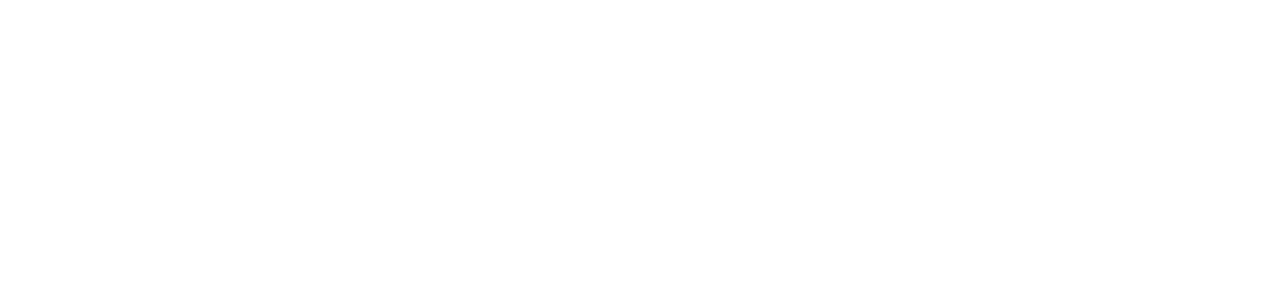
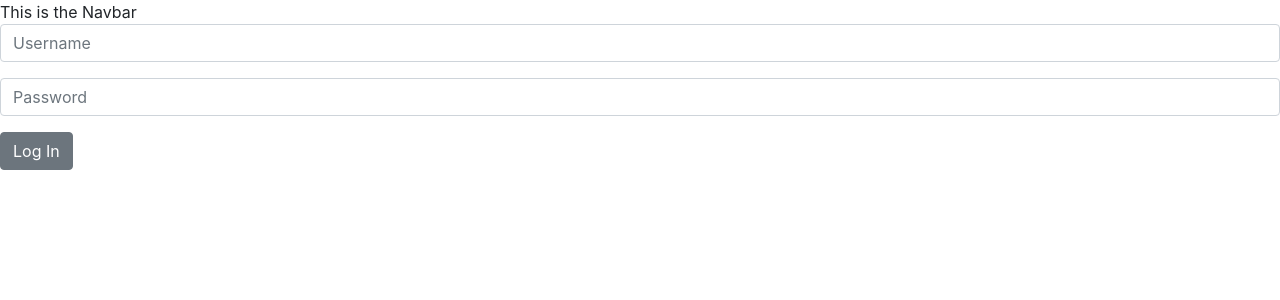
Before and after one commit to mharley12345/Front-End, a React (Create React App) app: page / in a window 1280 px wide. Shown: the top 300 px of the page. Built offline with nearby package versions, Linux system fonts and the light colour scheme.

Commit message:
login functional; correctly communicating with backend endpoints

```diff
--- a/package.json
+++ b/package.json
@@ -11,6 +11,7 @@
     "react-router-dom": "^5.1.2",
     "react-scripts": "3.2.0",
     "react-strap": "^0.0.1",
+    "reactstrap": "^8.1.1",
     "redux": "^4.0.4",
     "redux-thunk": "^2.3.0"
   },
--- a/public/index.html
+++ b/public/index.html
@@ -22,7 +22,7 @@
       work correctly both with client-side routing and a non-root public URL.
       Learn how to configure a non-root public URL by running `npm run build`.
     -->
-    <title>React App</title>
+    <title>Receipt Tracker</title>
   </head>
   <body>
     <noscript>You need to enable JavaScript to run this app.</noscript>
--- a/src/App.js
+++ b/src/App.js
@@ -1,9 +1,25 @@
+/*dependencies */
 import React from 'react';
+import { Route, Link, Switch } from 'react-router-dom';
+import 'bootstrap/dist/css/bootstrap.min.css';
+
+/*components*/
 import './App.css';
+import LoginForm from './components/Login';
+import PrivateRoute from './utils/PrivateRoute';
+import Navbar from './components/Navbar';
+import ReceiptList from './components/ReceiptList';
 
 function App() {
   return (
-    <div></div>
+    <div>
+        <Navbar />
+        <Switch>
+          <Route exact path='/' component={LoginForm} />
+          <PrivateRoute path='/receipts' component={ReceiptList} />
+          <Route component={LoginForm} />
+        </Switch>
+    </div>
   );
 }
 
--- a/src/components/Login.js
+++ b/src/components/Login.js
@@ -2,7 +2,7 @@
 import React, { useState } from 'react';
 import { axiosWithAuth } from '../utils/AxiosWithAuth';
 import { Redirect } from 'react-router-dom';
-import { Form, FormGroup, Label, Input, FormFeedback, FormText, Button } from 'react-strap'
+import { Form, FormGroup, Label, Input, FormFeedback, FormText, Button } from 'reactstrap'
 
 const LoginForm = (props) => {
     const [credentials, setCredentials] = useState({});
@@ -16,6 +16,13 @@
 
     const login = e => {
         e.preventDefault();
+        axiosWithAuth()
+        .post('/login', credentials)
+        .then(res => {
+            localStorage.setItem('token', res.data.payload);
+            props.history.push('/home')
+        })
+        .catch(err => console.log(err.response))
     }
 
     return(
@@ -38,7 +45,7 @@
                     <Input type = 'password'
                             name = 'password'
                             placeholder = 'Password'
-                            value = {credentials.username}
+                            value = {credentials.password}
                             onChange = {handleChange}
                             />
                 </FormGroup>
--- /dev/null
+++ b/src/components/Navbar.js
@@ -0,0 +1,11 @@
+/*dependencies*/
+import React from 'react';
+
+
+const Navbar = () => {
+    return(
+        <div>This is the Navbar</div>
+    )
+}
+
+export default Navbar
--- /dev/null
+++ b/src/components/Receipt.js
@@ -0,0 +1,11 @@
+/*dependencies*/
+import React from 'react';
+
+
+const Receipt = () => {
+    return(
+        <div>This is a Receipt</div>
+    )
+}
+
+export default Receipt
--- /dev/null
+++ b/src/components/ReceiptList.js
@@ -0,0 +1,18 @@
+/*dependencies*/
+import React from 'react';
+
+/*components*/
+import Receipt from './Receipt';
+
+const ReceiptList = () => {
+    return(
+        <div>
+            <h2>
+                This is the Receipt List
+            </h2>
+            <Receipt />
+            </div>
+    )
+}
+
+export default ReceiptList
```
Also changed, not shown: 1 other file (tests, documents, lock files or other folders).
